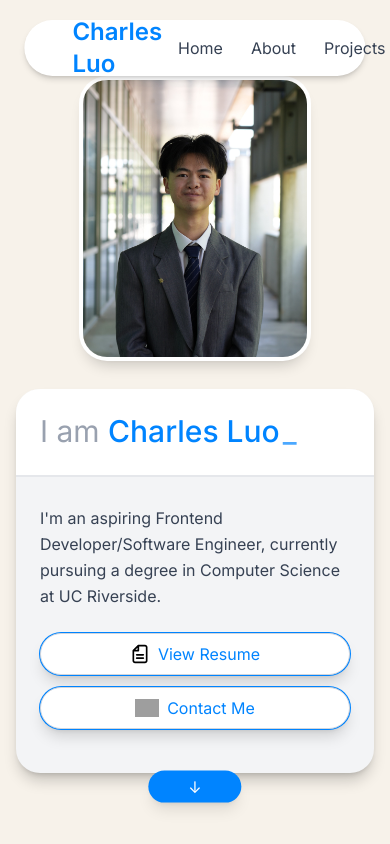
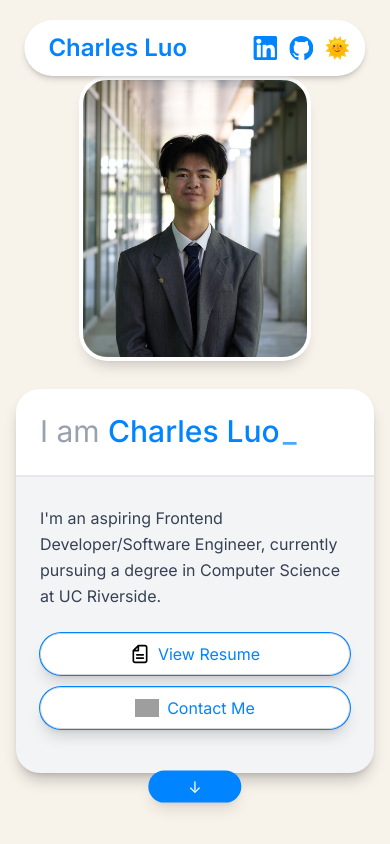
Before and after one commit to charlesluo06/portfolio-website, a React (Vite) app: page / in a window 390 px wide. Shown: the top 844 px of the page. Built offline with nearby package versions, Linux system fonts and the light colour scheme; grey boxes are pictures that could not be loaded.

Commit message:
mobileified

```diff
--- a/src/components/Header.tsx
+++ b/src/components/Header.tsx
@@ -1,22 +1,16 @@
 import LinkedInImg from "../assets/linkedin.svg";
 import GithubImg from "../assets/github.svg";
-import LightImg from "../assets/light.svg"
-import DarkImg from "../assets/dark.svg"
+import LightImg from "../assets/light.svg";
+import DarkImg from "../assets/dark.svg";
 import { Link } from "react-router-dom";
 import { useState } from "react";
 
 function Header() {
-  const [lightMode, setLightMode] = useState(true)
+  const [lightMode, setLightMode] = useState(true);
+
   function lightSwitch() {
-    if (lightMode === true){
-      setLightMode(false)
+    setLightMode((prev) => !prev);
   }
-    else{
-      setLightMode(true)
-    }
-  }
-  {/* TOGGLE LIGHT/DARK MODE LATER */}
-
 
   return (
     <div
@@ -24,7 +18,7 @@ function Header() {
       fixed top-5 left-1/2 -translate-x-1/2
       z-50 h-14 w-7/8 lg:w-5/7
       flex items-center lg:px-20 justify-between
-      px-10 rounded-4xl shadow-md/15 bg-white
+      px-4 sm:px-10 rounded-4xl shadow-md/15 bg-white
     "
     >
       <div className="font-semibold text-2xl px-2 py-0.5">
@@ -34,13 +28,15 @@ function Header() {
           </p>
         </a>
       </div>
-      <div className="flex gap-3">
+
+      <div className="flex items-center gap-3">
+        {/* Nav links: keep EXACT desktop styling, hide on mobile */}
+        <div className="hidden lg:flex gap-3">
           <a href="#intro">
             <p className="text-gray-700 rounded-4xl hover:inset-shadow-sm/20 transition ease-in-out duration-150 hover:bg-white px-2">
               Home
             </p>
-        </a>{" "}
-        {/* CHANGE LATER MAYBE */}
+          </a>
           <a href="#about">
             <p className="text-gray-700 rounded-4xl hover:inset-shadow-sm/20 transition ease-in-out duration-150 hover:bg-white px-2">
               About
@@ -61,26 +57,34 @@ function Header() {
               Contact
             </p>
           </a>
-        <span className="flex gap-3 pl-5">
-          <Link
-            target="#"
-            to="https://www.linkedin.com/in/charles-luo-5b1755317/"
-          >
+        </div>
+
+        {/* Icons: always visible (desktop unchanged) */}
+        <span className="flex gap-3 lg:pl-5">
+          <Link target="#" to="https://www.linkedin.com/in/charles-luo-5b1755317/">
             <img
               src={LinkedInImg}
               className="w-6 hover:scale-125 transition ease-in-out duration-100"
+              alt="LinkedIn"
             />
           </Link>
           <Link target="#" to="https://github.com/charlesluo06">
             <img
               src={GithubImg}
               className="w-6 hover:scale-125 transition ease-in-out duration-100"
+              alt="GitHub"
             />
           </Link>
-          <img onClick={lightSwitch} src={lightMode ? LightImg : DarkImg} className="w-6 hover:scale-125 transition ease-in-out duration-100 cursor-pointer" />
+          <img
+            onClick={lightSwitch}
+            src={lightMode ? LightImg : DarkImg}
+            className="w-6 hover:scale-125 transition ease-in-out duration-100 cursor-pointer"
+            alt="Theme toggle"
+          />
         </span>
       </div>
     </div>
   );
 }
+
 export default Header;
--- a/src/components/Intro.tsx
+++ b/src/components/Intro.tsx
@@ -31,7 +31,8 @@ function Intro() {
             {/* Description */}
             <div className="font-inter border-t border-gray-200 px-6 sm:px-10 py-7">
               <p className="text-gray-700 leading-relaxed">
-                I'm an aspiring Frontend Developer/Software Engineer, currently pursuing a degree in Computer Science at UC Riverside.
+                I'm an aspiring Frontend Developer/Software Engineer, currently
+                pursuing a degree in Computer Science at UC Riverside.
               </p>
 
               <div className="flex flex-col sm:flex-row gap-3 sm:gap-4 mt-6">
@@ -60,6 +61,7 @@ function Intro() {
                 </button>
 
                 {/* Email */}
+                <a href="#contact">
                   <button
                     type="button"
                     className="
@@ -84,6 +86,7 @@ function Intro() {
                     />
                     Contact Me
                   </button>
+                </a>
               </div>
             </div>
           </div>
```
Lines whose indentation alone changed are shown as unchanged.
